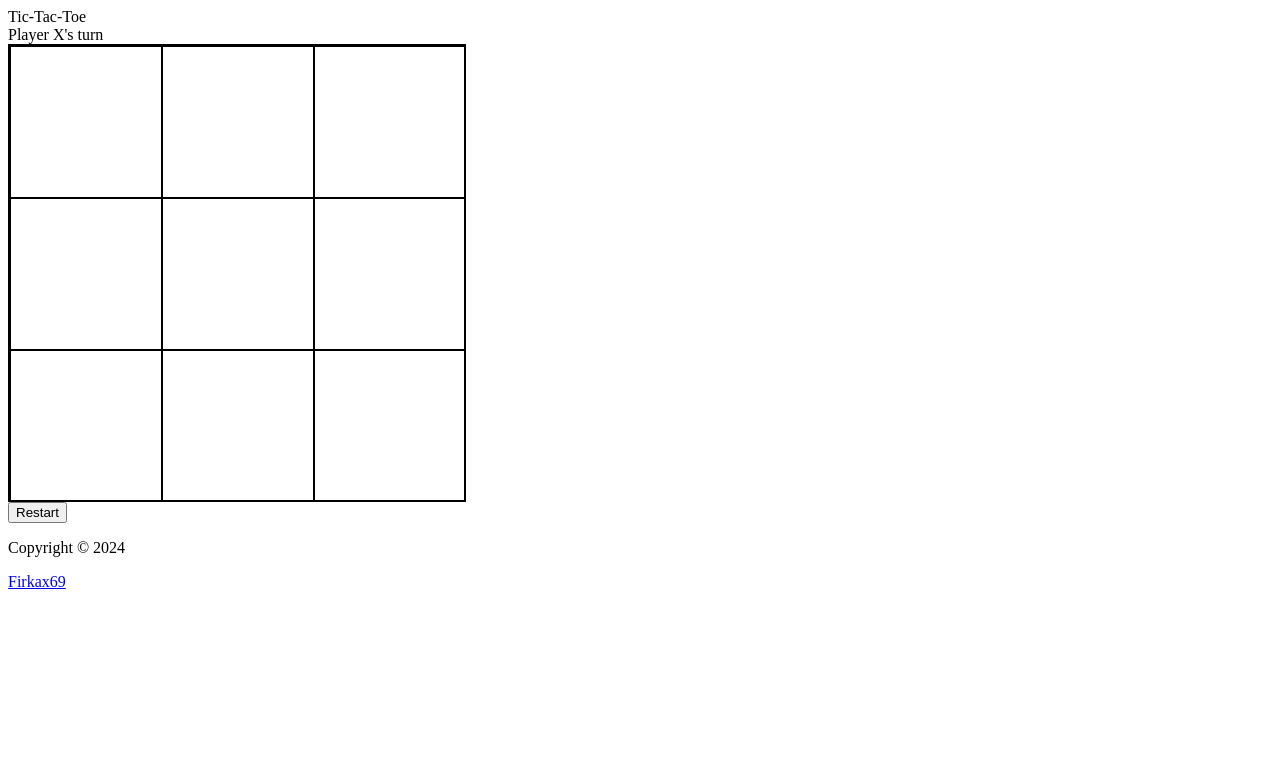
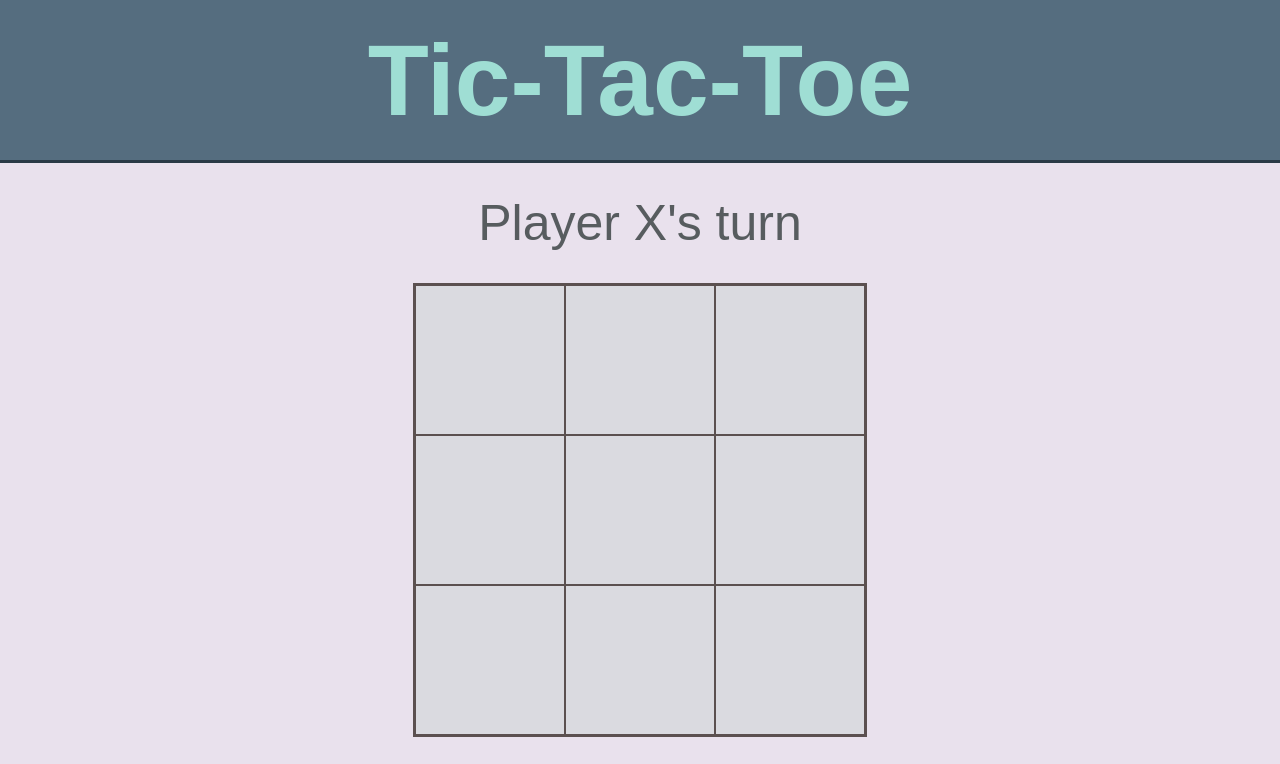
Before and after one commit to Firkax69/project_Tic-Tac-Toe, a plain HTML site: page index.html in a window 1280 px wide. Shown: the top 764 px of the page. Drawn offline with Linux system fonts and the light colour scheme.

Commit message:
style finish

```diff
--- a/index.html
+++ b/index.html
@@ -8,7 +8,7 @@
     <script src="./script.js" defer></script>
 </head>
 <body>
-    <header class="header>
+    <header class="header">
         <h1 class="title">Tic-Tac-Toe</h1>
     </header>
     <main class="main">
--- a/styles.css
+++ b/styles.css
@@ -1,28 +1,148 @@
+:root {
+  --background-color: #e9e1ed;
+  --font-color: #575c5f;
+  --header-background-color: #556d7f;
+  --header-font-color: #9fded4;
+  --field-background-color: #dadae0;
+  --field-background-color-hover: #c4d2d8;
+  --border-color: #5b5050;
+  --blue-border-color: #2a3a46;
+  --button-background-color: #4c5c68;
+  --button-hover-background: #3b4b57;
+  --button-active-background: #2a3a46;
+  --font: 'Varela Round', sans-serif;
+}
 
+*,
+*::after,
+*::before {
+  box-sizing: border-box;
+  padding: 0;
+  margin: 0;
+}
 
+html {
+  /* footer support */
+  position: relative;
+  min-height: 100%;
+}
 
+body {
+  background-color: var(--background-color);
+  color: var(--font-color);
+  font-family: var(--font);
+  line-height: 1.6;
+  /* footer support */
+  margin-bottom: 80px;
+}
 
+h1 {
+  line-height: 1.2;
+}
 
+button {
+  border: none;
+  color: inherit;
+  font-family: inherit;
+  font-size: inherit;
+  cursor: pointer;
+  outline: none;
+}
+
+/* HEADER */
+
+.header {
+  padding: 20px;
+  border-bottom: 3px solid var(--blue-border-color);
+  background-color: var(--header-background-color);
+  color: var(--header-font-color);
+}
+
+.title {
+  font-size: 100px;
+  text-align: center;
+}
+
+/* MAIN */
+
+.main {
+  padding: 0 20px;
+}
+
+.message {
+  padding: 20px 0;
+  font-size: 50px;
+  text-align: center;
+}
 
 .gameboard {
   display: grid;
   grid-template-columns: repeat(3, 1fr);
   width: 454px;
   height: 454px;
-    border: 2px solid black;
+  border: 2px solid var(--border-color);
+  margin: 0px auto;
 }
-
-
 
 .field {
   width: 150px;
   height: 150px;
-    border: 1px solid black;
+  border: 1px solid var(--border-color);
+  background-color: var(--field-background-color);
+  font-size: 100px;
+  text-align: center;
   cursor: pointer;
+  user-select: none;
 }
 
+.field:hover {
+  background-color: var(--field-background-color-hover);
+}
 
+.center {
+  display: flex;
+  justify-content: center;
+  padding: 30px;
+}
 
-.field:hover {
-    background-color: rgba(0, 0, 0, 0.1) ;
+.restart-button {
+  padding: 10px 20px;
+  border: 3px solid var(--blue-border-color);
+  border-radius: 7px;
+  background-color: var(--button-background-color);
+  color: var(--header-font-color);
+  font-size: 50px;
 }
+
+.restart-button:hover {
+  background-color: var(--button-hover-background);
+}
+
+.restart-button:active {
+  background-color: var(--button-active-background);
+}
+
+/* FOOTER */
+
+.footer {
+  position: absolute;
+  bottom: 0;
+  left: 0;
+  display: flex;
+  align-items: center;
+  justify-content: center;
+  gap: 10px;
+  width: 100%;
+  padding: 10px;
+  font-size: 20px;
+}
+
+.fa-github {
+  color: var(--font-color);
+  font-size: 24px;
+  transition: transform 0.3s ease-in-out;
+}
+
+.fa-github:hover {
+  transform: rotate(360deg) scale(1.2);
+}
```
Lines whose indentation alone changed are shown as unchanged.
